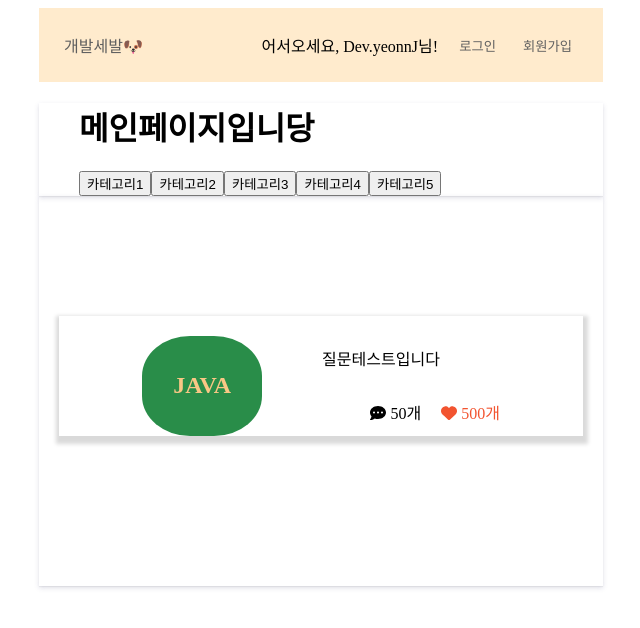
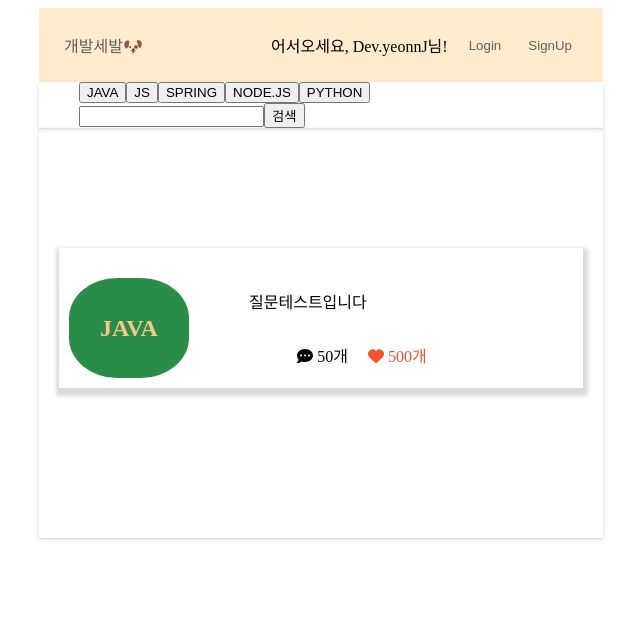
Before and after one commit to Hanghae99/DogFootBirdFoot_FE, a React (Create React App) app: page / in a window 1280 px wide. Shown: the top 628 px of the page, without its empty margins (319-959 px from the left). Built offline with nearby package versions, Linux system fonts and the light colour scheme.

Commit message:
리팩토링

```diff
--- a/src/components/Main/postPreview.jsx
+++ b/src/components/Main/postPreview.jsx
@@ -35,10 +35,11 @@ export default PostPreview;
 
 const Box = styled.div`
   display: flex;
-  justify-content: center;
+  justify-content: left;
+  align-items: center;
   box-shadow: 1px 4px 4px 4px rgba(0, 0, 0, 0.15);
   margin: 30px 20px;
-  padding: 0px;
+  padding: 10px;
 `;
 
 const LanBox = styled.div`
--- a/src/components/postWrite/PostWrite.jsx
+++ b/src/components/postWrite/PostWrite.jsx
@@ -13,18 +13,28 @@ const PostWrite = (props) => {
   const history = useHistory();
   const dispatch = useDispatch();
 
+  const fileInput = React.useRef();
+
+  const seleteFile = (e) => {
+    console.log(e);
+    console.log(e.target);
+    console.log(e.target.files[0]);
+
+    console.log(fileInput.current.files[0]);
+  };
+
   const onTitleChange = (e) => {
-    const { value } = e.target; //구조분해할당
+    const { value } = e.target;
     setPostTitleValue(value);
   };
 
   const onContentChange = (e) => {
-    const { value } = e.target; //구조분해할당
+    const { value } = e.target;
     setPostContentValue(value);
   };
 
   const onClick = (e) => {
-    const { value } = e.target; //구조분해할당
+    const { value } = e.target;
     setSelete(value);
   };
 
@@ -44,7 +54,30 @@ const PostWrite = (props) => {
     dispatch(addPost(data));
     history.push("/");
   };
-  console.log(selete);
+
+  // const handleSubmit = (e) => {
+  //   e.preventDefault();
+  //   const formData = new FormData();
+  //   formData.append("photo", files.length && files[0].uploadedFile);
+  //   formData.append("comment", commentValue);
+  //   formData.append("content_id", classData.content_id);
+
+  //   axios({
+  //     method: "post",
+  //     url: process.env.REACT_APP_STREAMING_COMMENT_URL, //환경변수
+  //     data: formData,
+  //     headers: { "Content-Type": "multipart/form-data", Authorization: localStorage.getItem("access_token") }
+  //   });
+  //   setCommentValue("");
+  //   setFiles([]);
+  // };
+
+  // const handleUpload = (e) => {
+  //   e.preventDefault();
+  //   const file = e.target.files[0];
+  //   setFiles([...files, { uploadedFile: file }]);
+  // };
+
   return (
     <>
       <Total>
@@ -72,7 +105,13 @@ const PostWrite = (props) => {
             <h1 className="language">{selete}</h1>
           </div>
 
-          <form onSubmit={onAddPost}>
+          <form
+            name="contentform"
+            // action="/home/uploadfiles"
+            onSubmit={onAddPost}
+            enctype="multipart/form-data"
+            method="post"
+          >
             <Input
               type="text"
               placeholder="제목을 입력해주세요"
@@ -86,7 +125,7 @@ const PostWrite = (props) => {
               placeholder="내용을 입력해주세요"
               onChange={onContentChange}
             />
-            <InputFile type="file" />
+            <InputFile type="file" ref={fileInput} onChange={seleteFile} />
 
             <Button>게시하기</Button>
           </form>
--- a/src/pages/Mainpage.jsx
+++ b/src/pages/Mainpage.jsx
@@ -6,12 +6,16 @@ const MainPage = (props) => {
   return (
     <>
       <Tap>
-        <h1>메인페이지입니당</h1>
-        <button>카테고리1</button>
-        <button>카테고리2</button>
-        <button>카테고리3</button>
-        <button>카테고리4</button>
-        <button>카테고리5</button>
+        <button>JAVA</button>
+        <button>JS</button>
+        <button>SPRING</button>
+        <button>NODE.JS</button>
+        <button>PYTHON</button>
+
+        <div>
+          <input type="text" />
+          <button>검색</button>
+        </div>
       </Tap>
 
       <Wrap>
--- a/src/shared/header/Header.jsx
+++ b/src/shared/header/Header.jsx
@@ -35,10 +35,10 @@ const Header = (props) => {
         <Div>
           <p>어서오세요, Dev.yeonnJ님!</p>
           <HeaderButton name="login" onClick={onClick}>
-            로그인
+            Login
           </HeaderButton>
           <HeaderButton name="signup" onClick={onClick}>
-            회원가입
+            SignUp
           </HeaderButton>
         </Div>
       </Wrapper>
@@ -53,8 +53,8 @@ const Header = (props) => {
 //         <Logo>개발세발🐶</Logo>
 
 //         <Div>
-//           <HeaderButton>로그아웃</HeaderButton>
-//           <HeaderButton>마이페이지</HeaderButton>
+//           <HeaderButton>Logout</HeaderButton>
+//           <HeaderButton>Mypage</HeaderButton>
 //         </Div>
 //       </Wrapper>
 //     </>
```
